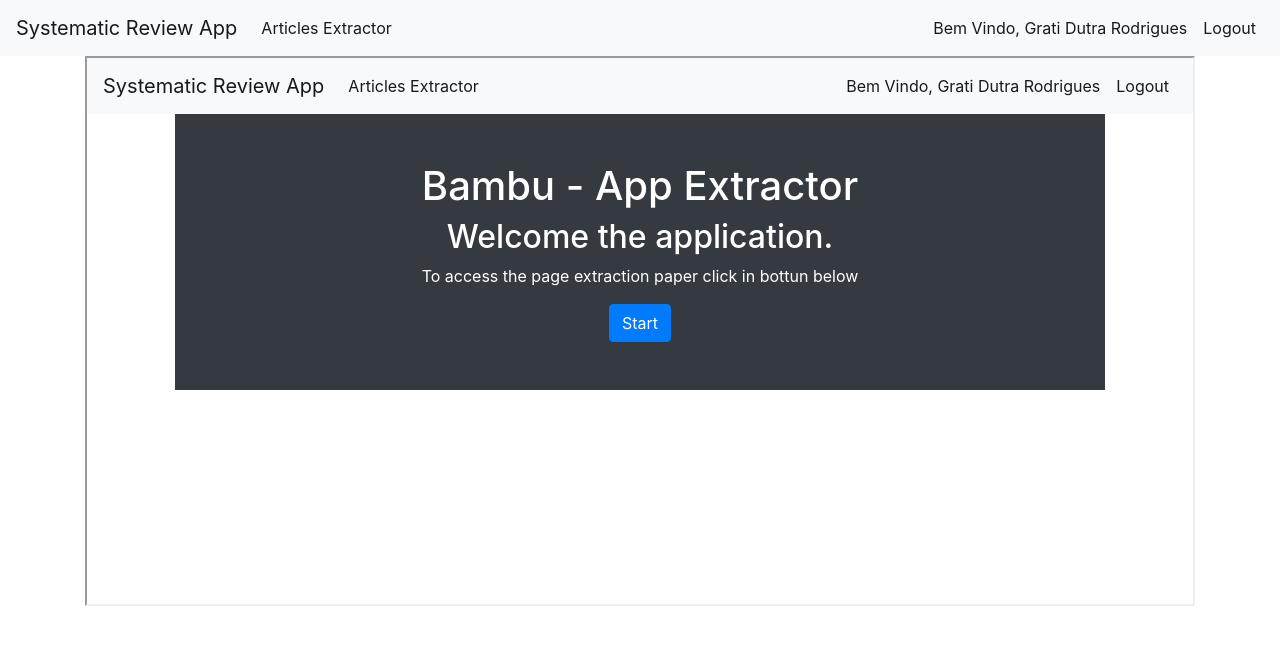
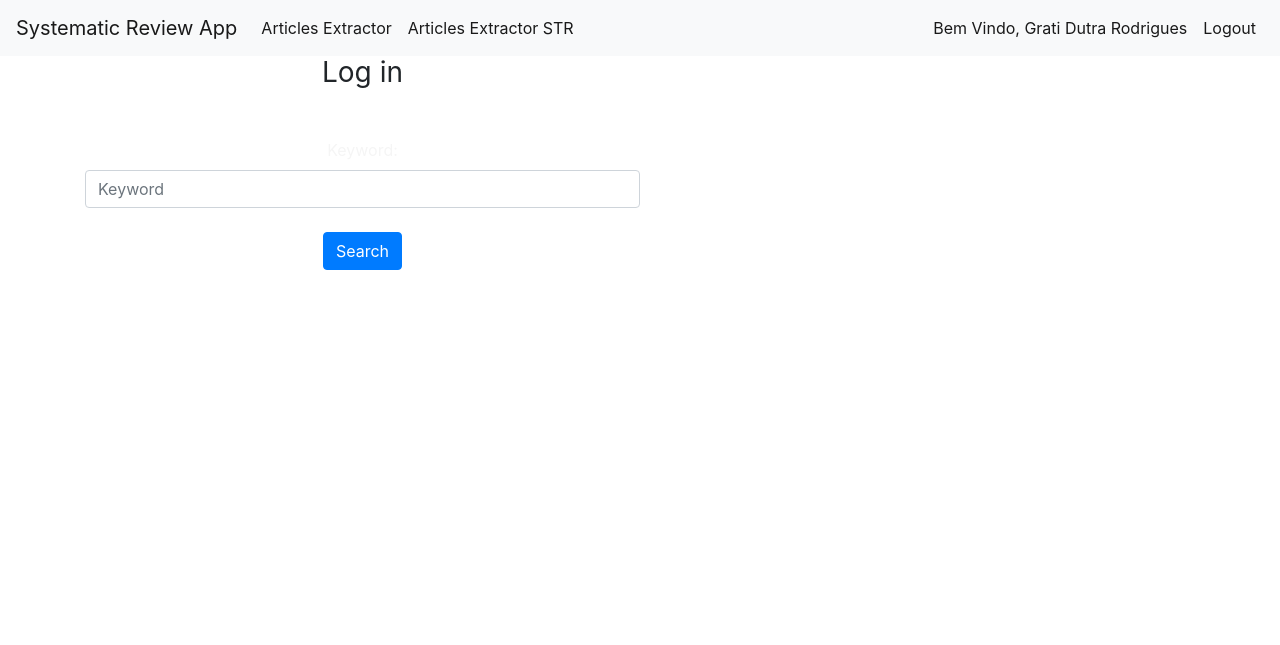
Before and after one commit to omixlab/Mabel, a Flask app: page /articles_extractor/ in a window 1280 px wide. Shown: the top 645 px of the page. Run offline with Flask 3, Linux system fonts and the light colour scheme; a user stored in the database is signed in; some libraries are stand-ins or nearby versions.

Commit message:
init page

```diff
--- a/src/forms.py
+++ b/src/forms.py
@@ -41,3 +41,7 @@ class LoginForm(FlaskForm):
     email = StringField(label="E-mail:", validators=[Email(), DataRequired()])
     password = PasswordField(label="Senha:", validators=[DataRequired()])
     submit = SubmitField(label="Log In")
+
+class SearchArticles(FlaskForm):
+    keyword = StringField(label="Keyword:", validators=[Length(min=2, max=30)])
+    submit = SubmitField(label="Search")
--- a/src/routes.py
+++ b/src/routes.py
@@ -1,7 +1,7 @@
 from src import app
 from flask import render_template, redirect, url_for, flash
 from src.models import Users
-from src.forms import RegisterForm, LoginForm
+from src.forms import RegisterForm, LoginForm, SearchArticles
 from src import db
 from flask_login import login_user, logout_user, login_required
 
@@ -10,12 +10,16 @@ from flask_login import login_user, logout_user, login_required
 def home():
     return render_template("index.html")
 
+@app.route("/articles_extractor_str/")
+@login_required
+def articles_extractor_str():
+    return render_template("articles_extractor_str.html")
 
 @app.route("/articles_extractor/")
 @login_required
 def articles_extractor():
-    return render_template("articles_extractor.html")
-
+    form = SearchArticles()
+    return render_template("articles_extractor.html", form=form)
 
 @app.route("/register/", methods=["GET", "POST"])
 def register():
--- a/src/templates/articles_extractor.html
+++ b/src/templates/articles_extractor.html
@@ -1,5 +1,27 @@
 {% extends 'base.html' %}
+{% block title %}
+Articles Extractor
+{% endblock %}
+{% block content %}
 
-{% block content %}
-    <iframe src="http://localhost:8501" width="100%" height="550"></iframe>
+<body class="text-center">
+    <div style="width:50%; height: 550px; float:left;">
+        <h1 class="h3 mb-2 font-weight-normal">
+            Log in
+        </h1>
+        <form method="POST" class="form-signin; mt-5" style="color:whitesmoke">
+            {{form.hidden_tag()}}
+
+            {{ form.keyword.label() }}
+            {{ form.keyword(class='form-control', placeholder='Keyword') }}
+
+            <br>
+            <div class="d-grid">
+                {{ form.submit(class="btn btn-md btn-primary") }}
+            </div>
+            <br>
+        </form>
+        </form>
+    </div>
+</body>
 {% endblock %}
--- /dev/null
+++ b/src/templates/articles_extractor_str.html
@@ -0,0 +1,5 @@
+{% extends 'base.html' %}
+
+{% block content %}
+    <iframe src="https://systematic-review-app.streamlit.app/" width="100%" height="550"></iframe>
+{% endblock %}
--- a/src/templates/base.html
+++ b/src/templates/base.html
@@ -24,6 +24,13 @@
         <ul class="navbar-nav">
           <li class="nav-item active">
             <a class="nav-link" href="{{ url_for('articles_extractor')}}">Articles Extractor</a>
+          </li>
+        </ul>
+      </div>
+      <div class="navbar-nav me-auto">
+        <ul class="navbar-nav">
+          <li class="nav-item active">
+            <a class="nav-link" href="{{ url_for('articles_extractor_str')}}">Articles Extractor STR</a>
           </li>
         </ul>
       </div>
```
